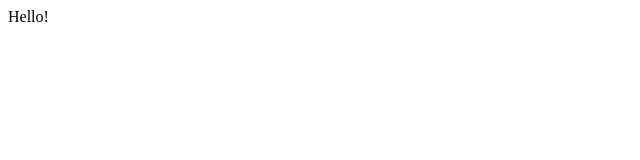
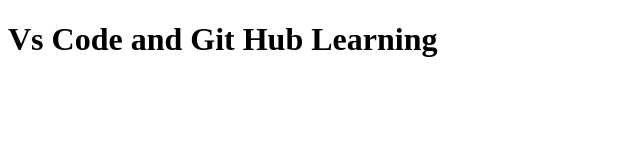
Before and after one commit to MAHb9KME/VS-CODE-Git-Test, a plain HTML site: page index.html in a window 1280 px wide. Shown: the whole page, without its empty margins (0-640 px from the left). Drawn offline with Linux system fonts and the light colour scheme.

Commit message:
Новое название коммита

```diff
--- a/index.html
+++ b/index.html
@@ -8,7 +8,13 @@
 </head>
 <body>
 
-	Hello!
+	<header class="header">
+		<div class="container">
+			<div class="header__inner">
+				<h1>Vs Code and Git Hub Learning</h1>
+			</div>
+		</div>
+	</header>
 
 </body>
 </html>
```
